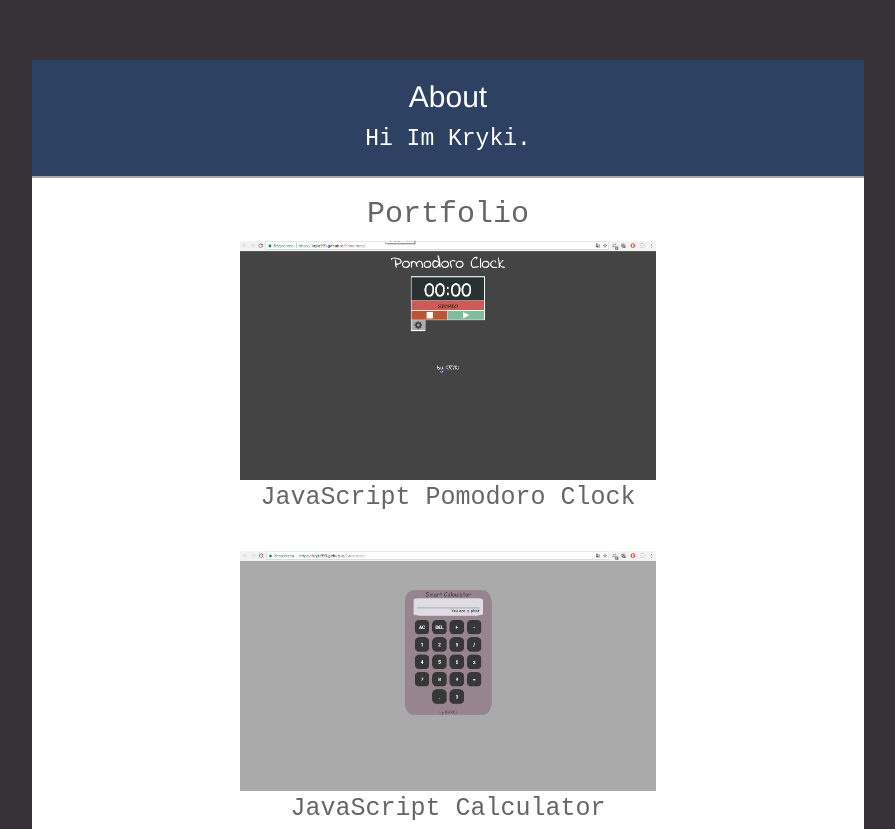
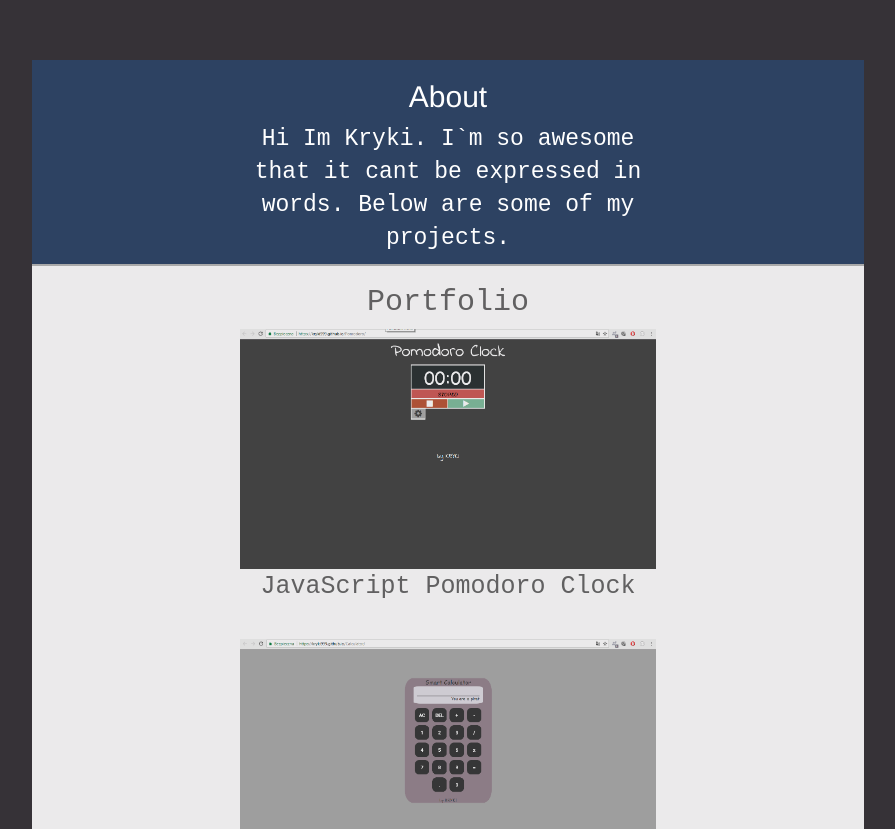
Before and after one commit to Kryki999/Portfolio, a plain HTML site: page index.html in a window 1280 px wide. Shown: the part 340-1169 px from the top of the page, without its empty margins (192-1087 px from the left). Drawn offline with nearby package versions, Linux system fonts and the light colour scheme.

Commit message:
poprawki

```diff
--- a/index.html
+++ b/index.html
@@ -34,7 +34,7 @@
                 <article id="about">
                 <h2>About</h2>
                     <p class="text-center about-text">
-                        Hi Im Kryki.
+                        Hi Im Kryki. I`m so awesome that it cant be expressed in words. Below are some of my projects.
                     </p>
             </article>
 
--- a/style.css
+++ b/style.css
@@ -58,6 +58,10 @@ article{
     color: white;
     font-size: 23px;
 }
+.about-text{
+	width: 50%;
+	margin: auto;
+}
 
 #portfolio{
     background: #fff;
@@ -67,6 +71,7 @@ article{
 	 height:  auto;
 		margin: auto;
 	text-align: center;
+	opacity: 0.9;
 }
 
 #contact{
@@ -74,6 +79,7 @@ article{
     color: #666;
     font-size: 20px;
     font-family: monospace;
+	opacity: 0.9;
 }
 
 footer{
```
